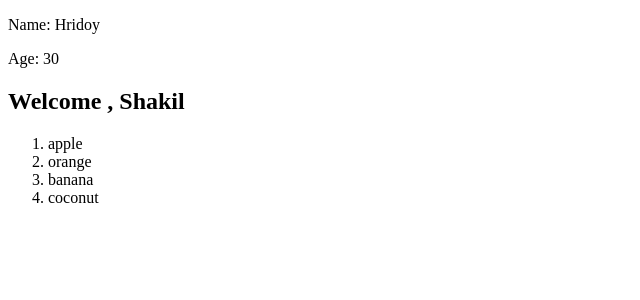
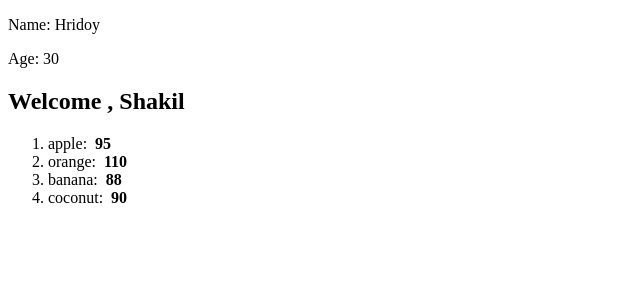
Before and after one commit to rshhridoy/react_playground, a React (Vite) app: page / in a window 1280 px wide. Shown: the top 300 px of the page, without its empty margins (0-640 px from the left). Built offline with nearby package versions, Linux system fonts and the light colour scheme.

Commit message:
array of obj

```diff
--- a/src/Fruits.jsx
+++ b/src/Fruits.jsx
@@ -1,7 +1,11 @@
 function Fruits(){
-    const fruits = ["apple", "orange", "banana", "coconut"];
+    const fruits = [{id: 1, name: "apple", calories: 95},
+                    {id: 2, name:"orange", calories: 110},
+                    {id: 3, name:"banana", calories: 88},
+                    {id: 4, name:"coconut", calories: 90}];
 
-    const listItem = fruits.map(fruit => <li>{fruit}</li>)
+    const listItem = fruits.map(fruit => <li key={fruit.id}>{fruit.name}: &nbsp;
+                                                                <b>{fruit.calories}</b></li>)
 
     return(<ol>{listItem}</ol>);
 }
```
